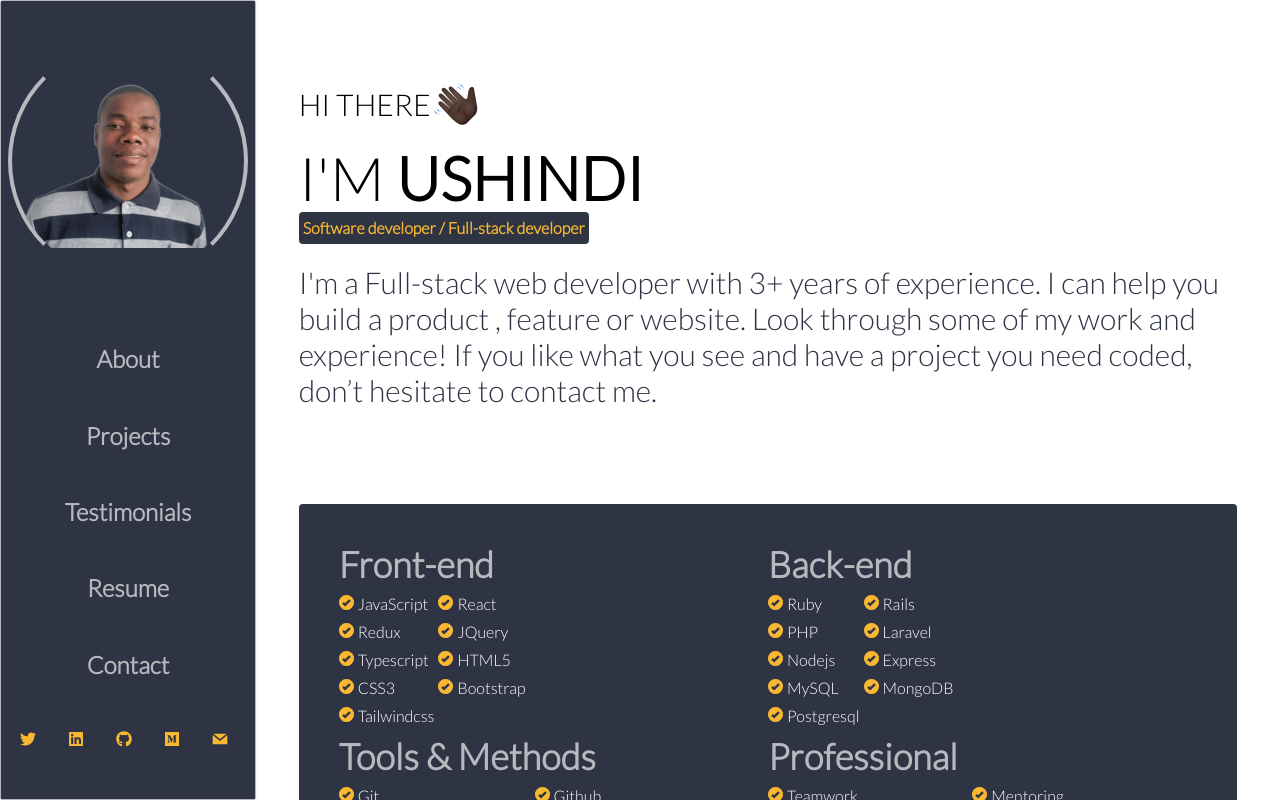
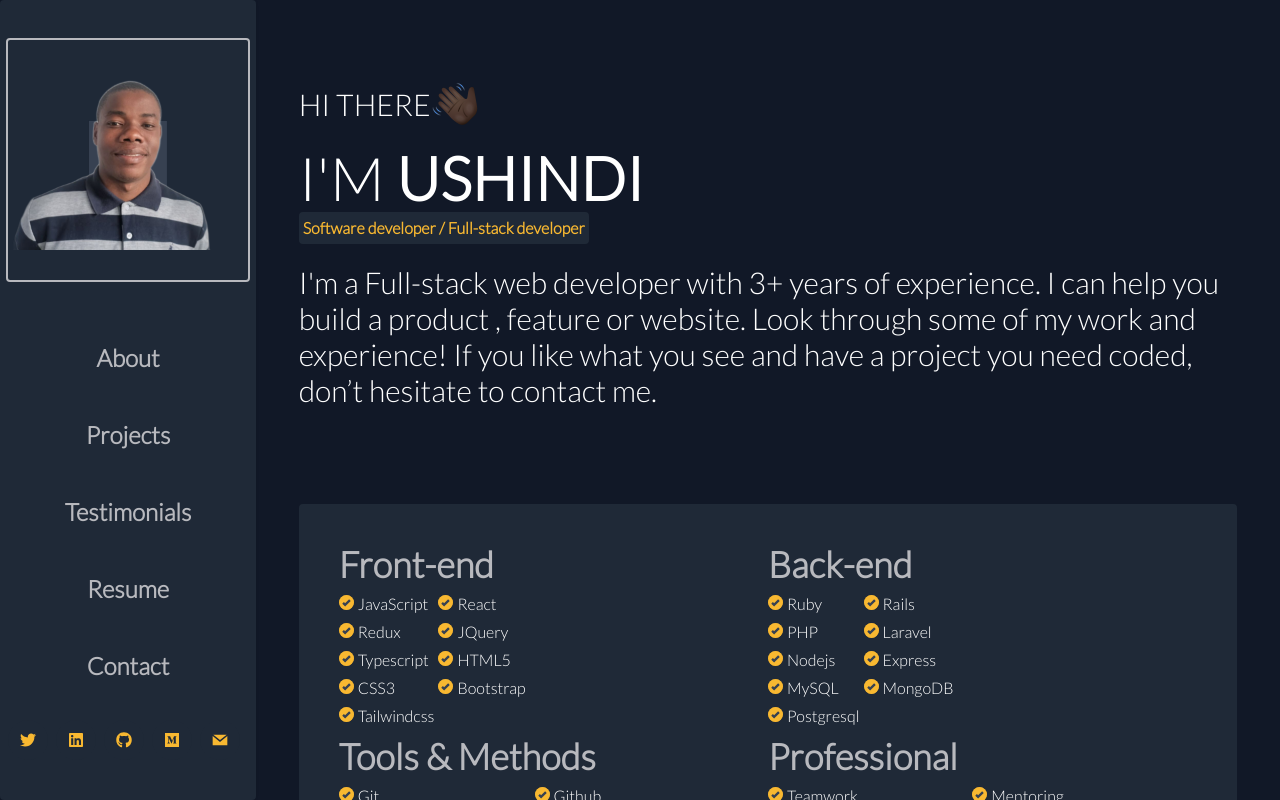
Before and after one commit to bienvenuushindi/my-portfolio, a React (Create React App) app: page / in a window 1280 px wide. Shown: the top 800 px of the page. Built offline with nearby package versions, Linux system fonts and the light colour scheme.

Commit message:
Update color theme & add animation

```diff
--- a/src/App.css
+++ b/src/App.css
@@ -5,15 +5,16 @@
 }
 
 :root {
-    --primary: #b8b9be;
-    --secondary: #2e3444;
+    --primary: #111827;
+    --secondary: #374151;
     --tertiary: #f8b831;
     --swiper-navigation-color: var(--tertiary);
 }
 
 body {
-    background: #fff;
+    background: var(--primary);
     overflow-x: hidden;
+    color: #ffffff;
 }
 
 main {
@@ -150,6 +151,40 @@ a:hover, button:hover, .project-container:hover {
     top: 0;
     left: 0;
 }
+.animate-border{
+    position: relative;
+}
+.animate-border:after, .animate-border:before{
+    content: '';
+    /*border: 3px solid #b8b9be;*/
+    position: absolute;
+    left: 50%;
+    top: 50%;
+    transform: translate(-50%,-50%);
+    animation:animate;
+    animation-iteration-count: infinite;
+    animation-timing-function: ease-in;
+    animation-duration: 2s;
+    animation-direction: alternate;
+    z-index: 0;
+}
+.animate-border:after{
+    width: 40%;
+    height: 40%;
+    /*background: #1f2937;*/
+    background: var(--secondary);;
+}
+.animate-border:before{
+    width: 70%;
+    height: 70%;
+    background: var(--primary);;
+}
+@keyframes animate {
+    from {width: 100%; height: 100%}
+    to {width: 10%; height: 10%}
+}
+
+
 
 .plus-icon {
     opacity: 1;
--- a/src/components/about.js
+++ b/src/components/about.js
@@ -17,7 +17,7 @@ const About = () => {
                             <h1 className="uppercase lg:text-6xl text-3xl  mb-1">I'M <span className="font-extrabold">USHINDI</span></h1>
                             <h5 className="text-tertiary font-extrabold bg-secondary w-fit p-1 rounded">Software developer / Full-stack developer</h5>
                         </div>
-                        <div className="lg:text-3xl text-secondary">
+                        <div className="lg:text-3xl text-white">
                             <p> I'm a Full-stack web developer with  3+ years of experience. I can help you build a product , feature or website.
                                 Look through some of my work and experience! If you like what you see and have a project you need coded, don’t hesitate to contact me.
                             </p>
--- a/src/components/navigation.js
+++ b/src/components/navigation.js
@@ -12,7 +12,7 @@ const Navigation = () => {
     };
 
     return (
-        <div className="text-primary bg-secondary">
+        <div >
             <div
                 className="fixed top-2 right-2 z-20 flex items-center justify-end w-fit p-3 border rounded shadow-lg bg-secondary xl:hidden ">
                 <div aria-label="toggler" className="flex items-center justify-center text-indigo-300">
@@ -35,9 +35,12 @@ const Navigation = () => {
             </div>
             <div id="Main"
                  className={`${show ? 'translate-x-0' : '-translate-x-full'} xl:translate-x-0 transform ease-in-out xl:ease-linear transition duration-500 side__bar`}>
-                <div className="h-screen flex flex-col w-full items-center bg-secondary">
-                    <div className=" lg:h-80 w-full grid justify-center items-center">
-                        <img src={Image} className="object-contain flex-none h-60 w-60  rounded-full  border-primary border-4 border-y-secondary" alt="Ushindi" />
+                <div className="h-screen flex flex-col w-full items-center ">
+                    <div className=" lg:h-80 w-full grid justify-center items-center ">
+                        <div className="rounded border-primary border-2  border animate-border">
+                            <img src={Image} className="object-contain flex-none z-10 relative h-60 w-60 " alt="Ushindi" />
+                        </div>
+
                     </div>
                     <nav className="flex-grow">
                         <ul className="bg-secondary h-full text-primary text-center flex flex-col justify-around navigation">
--- a/src/components/portfolio.js
+++ b/src/components/portfolio.js
@@ -15,7 +15,7 @@ const Portfolio = () => {
                         <ul className="flex flex-wrap gap-1 text-tertiary items-center justify-center">
                             {item.techStack.map(item => <li key={item} style={{padding: '2px', fontSize: '12px'}} className="rounded  bg-black shadow uppercase font-bold">{item}</li>)}
                         </ul>
-                        <ul className="flex flex-wrap gap-1 text-secondary">
+                        <ul className="flex flex-wrap gap-1 text-white">
                             <li><a href={item.live} target="_blank" rel="noreferrer noopener" className="py-1 px-3 font-bold rounded bg-tertiary">Live</a></li>
                             <li><a href={item.github} target="_blank" rel="noreferrer noopener" className="py-1 px-3 font-bold rounded bg-tertiary">Github</a></li>
                         </ul>
--- a/src/index.css
+++ b/src/index.css
@@ -10,7 +10,7 @@
         hover:bg-clrPrime hover:text-white xl:text-lg;
     }
     .side__bar {
-        @apply fixed top-0 z-10 w-full h-full bg-secondary flex flex-col justify-between items-start  border shadow
+        @apply fixed top-0 z-10 w-full h-full bg-secondary flex flex-col justify-between items-start  shadow
         xl:w-64 xl:mt-0 xl:translate-x-0  xl:rounded
     }
 }
--- a/tailwind.config.js
+++ b/tailwind.config.js
@@ -8,7 +8,7 @@ module.exports = {
     },
     colors: {
       'black': '#000',
-      'secondary': '#2e3444',
+      'secondary': '#1f2937',
       'tertiary': '#f8b831',
       'primary': '#b8b9be',
       'gray-dark': '#333b48',
```
